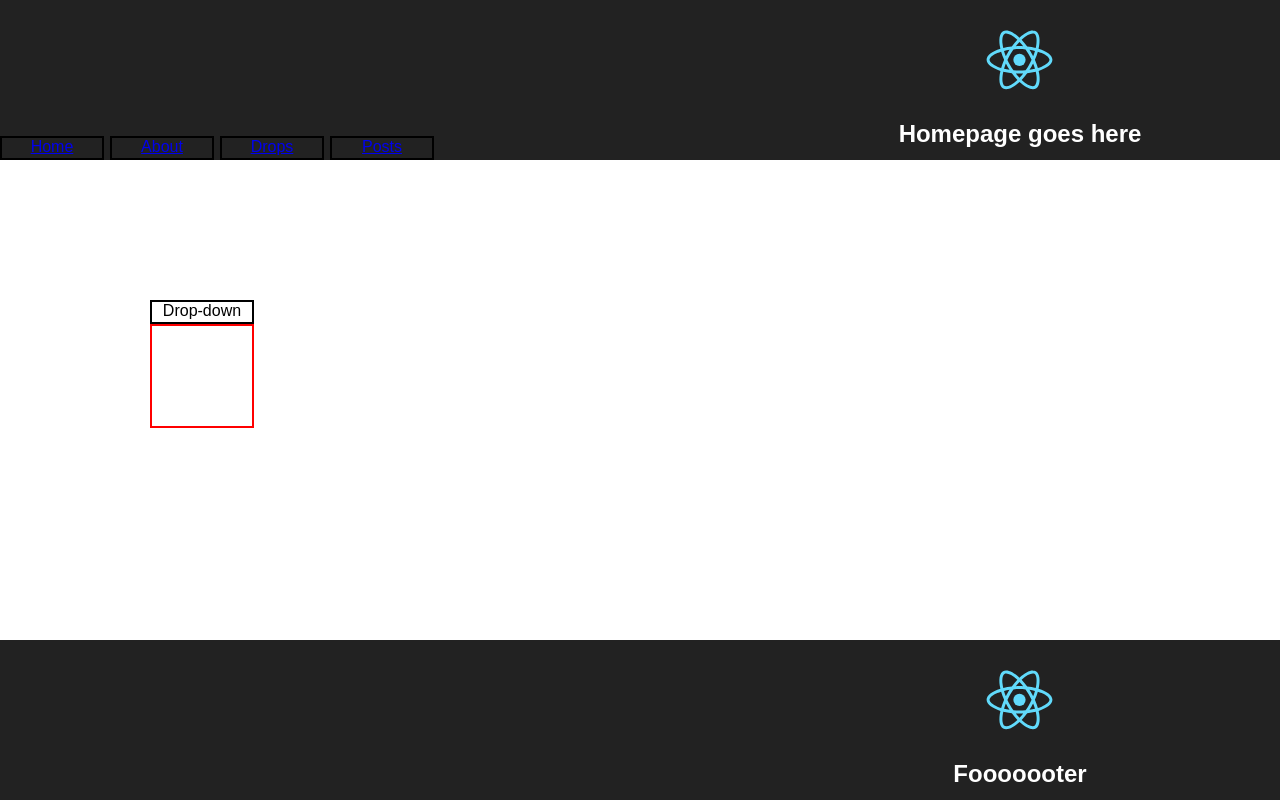
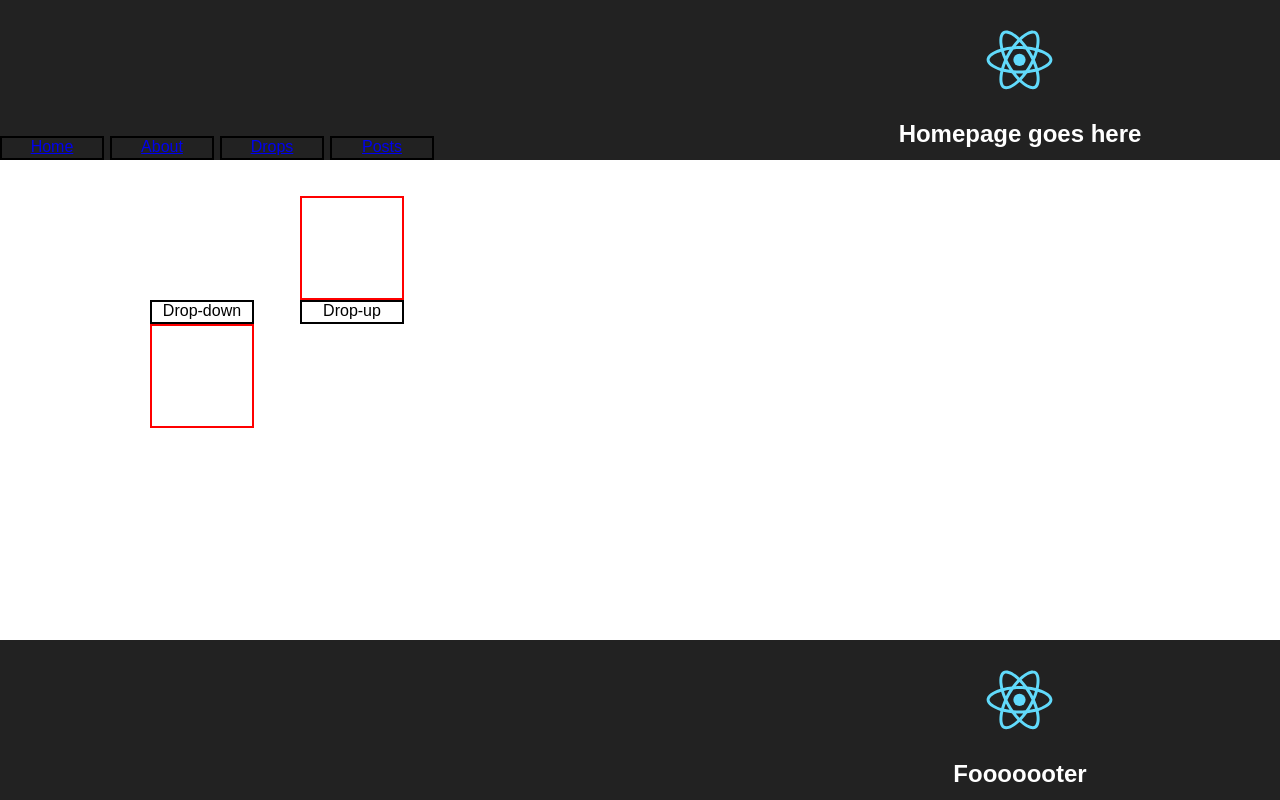
Before and after one commit to tobyjohnston38/test-app, a React (Create React App) app: page /drops in a window 1280 px wide. Shown: the top 800 px of the page. Built offline with nearby package versions, Linux system fonts and the light colour scheme.

Commit message:
moved dropup to drops

```diff
--- a/src/App.css
+++ b/src/App.css
@@ -38,7 +38,21 @@
   height: 100px;
   border: 2px solid red;
   position: absolute; left: 150px; top: 324px;
+}
 
+.dropup-container {
+  width: 100px;
+  height: 20px;
+  border: 2px solid black;
+  position: absolute; left: 300px; top: 300px;
+  cursor: pointer;
+}
+
+.dropup-panel {
+  width: 100px;
+  height: 100px;
+  border: 2px solid red;
+  position: absolute; left: 300px; top: 196px;
 }
 
 .App-header {
--- a/src/Drops.js
+++ b/src/Drops.js
@@ -17,7 +17,9 @@ class Drops extends Component {
     return (
       <div onClick ={this.toggle} >
         <div className="dropdown-container">Drop-down</div>
-        {this.state.open && <div className="dropdown-panel"/>}
+          {this.state.open && <div className="dropdown-panel"/>}
+        <div className="dropup-container">Drop-up</div>
+          {this.state.open && <div className="dropup-panel"/>}
       </div>
     );
   }
```
Also changed, not shown: src/Dropup.css (deleted, +0 -14 lines), src/Dropup.js (deleted, +0 -24 lines).
